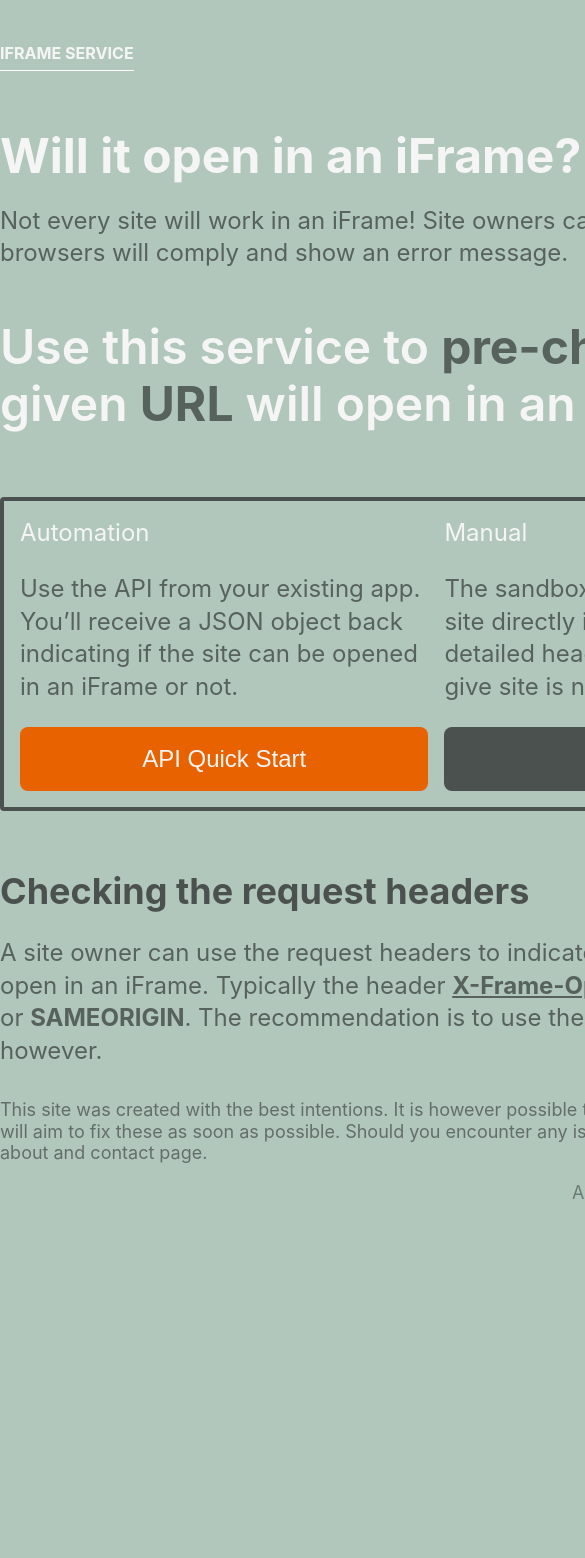
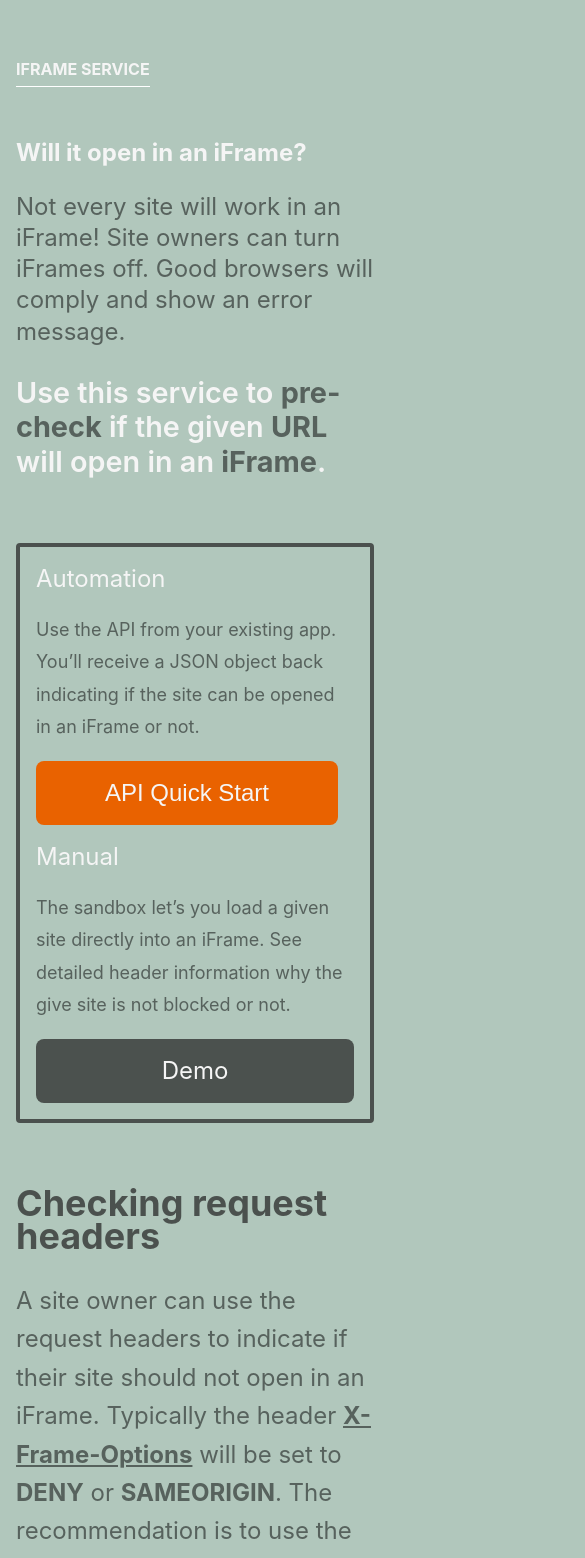
Before and after one commit to Giwan/netlify-deploy, a Next.js app: page / in a window 390 px wide. Shown: the top 1558 px of the page, 585 px wide, since content can reach past the window. Before the commit the page ends 1235 px from the top, so only its background shows below. Built offline with nearby package versions, Linux system fonts and the light colour scheme.

Commit message:
responsive front-page

```diff
--- a/components/ActionComponent/ActionComponent.module.css
+++ b/components/ActionComponent/ActionComponent.module.css
@@ -4,15 +4,25 @@
     border-radius: 4px;
     padding: var(--unit);
     display: flex;
+    flex-direction: column;
     margin: calc(var(--unit) * 4) 0;
+    margin-bottom: var(--unit);
 }
 
 .actionContainer header {
     color: var(--color-white);
 }
 
+.actionContainer p {
+    font-size: var(--font-size-small);
+}
+
 .section:first-child {
     margin-right: var(--unit);
+}
+
+.section:last-child {
+    margin-top: var(--unit);
 }
 
 .apiButton {
@@ -39,3 +49,20 @@
     font-size: var(--font-size);
     text-decoration: none;
 }
+
+@media (min-width: 700px) {
+    .actionContainer p {
+        font-size: var(--font-size);
+    }
+
+}
+
+@media (min-width: 500px) {
+    .actionContainer {
+        flex-direction: row;
+    }
+
+    .section:last-child {
+        margin-top: 0;
+    }
+}
--- a/components/Explanation/HowItWorks.js
+++ b/components/Explanation/HowItWorks.js
@@ -1,8 +1,10 @@
+import { howItWorksContainer } from "./HowItWorks.module.css";
+
 const HowItWorks = function () {
     return (
-        <article>
+        <article className={howItWorksContainer}>
             <header>
-                <h2>Checking the request headers</h2>
+                <h2>Checking request headers</h2>
             </header>
             <p>
                 A site owner can use the request headers to indicate if their
--- /dev/null
+++ b/components/Explanation/HowItWorks.module.css
@@ -0,0 +1,13 @@
+.howItWorksContainer {
+    margin-top: calc(var(--unit) * 4);
+}
+
+.howItWorksContainer p {
+    line-height: 1.6em;
+}
+
+@media (min-width: 700px) {
+    .howItWorksContainer p {
+        line-height: 1.25em;
+    }
+}
--- a/components/Footer/Footer.module.css
+++ b/components/Footer/Footer.module.css
@@ -4,6 +4,7 @@
     margin: calc(2 * var(--unit)) 0;
     line-height: 1.2em;
     opacity: 0.75;
+    margin-bottom: calc(var(--unit) * 4);
 }
 
 .rightsCopy {
--- a/styles/Home.module.css
+++ b/styles/Home.module.css
@@ -1,10 +1,12 @@
 .homeContainer {
-    width: 900px;
+    max-width: 900px;
     margin: 0 auto;
+    padding: var(--unit);
 }
 
 .title {
-    font-size: var(--font-size-large);
+    line-height: 1.1em;
+    font-size: var(--font-size);
 }
 
 .article {
@@ -12,8 +14,13 @@
     color: var(--color-dark);
 }
 
-.customerValue {
-    font-size: var(--font-size-large);
+.article > p {
+    font-size: var(--font-size);
+    line-height: 1.3em;
+}
+
+.article > p.customerValue {
+    font-size: 1.2em;
     line-height: 1.2em;
     font-weight: 600;
     color: var(--color-white);
@@ -26,3 +33,14 @@
     color: orangered;
     color: #57625d;
 }
+
+
+@media (min-width: 700px) {
+    .title {
+        font-size: var(--font-size-large);
+    }
+
+    .article > p.customerValue {
+        font-size: var(--font-size-large);
+    }
+}
--- a/styles/globals.css
+++ b/styles/globals.css
@@ -14,6 +14,8 @@
     --font-size-large: 48px;
 
     --header-height-2: 54px;
+
+    --tablet-break: 700px;
 }
 
 html,
```
